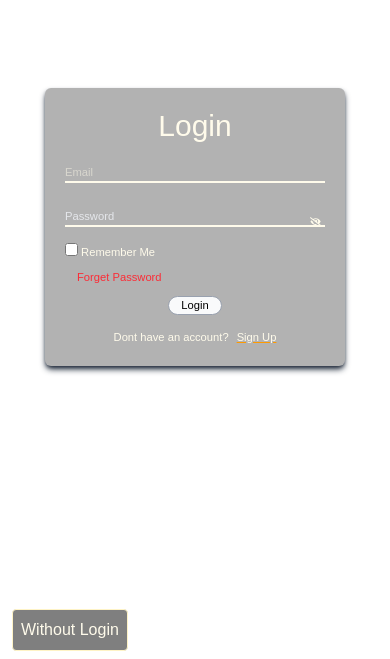
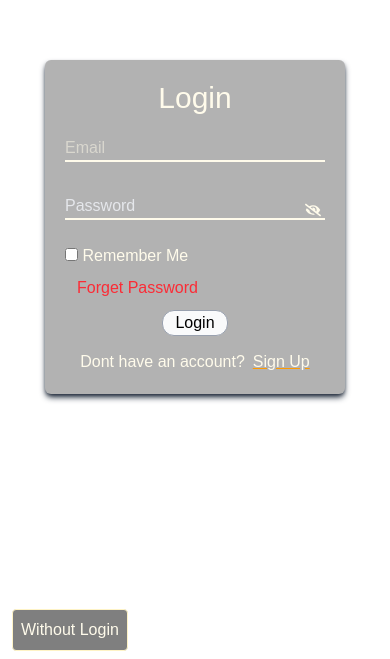
Before and after one commit to Sahil-late/Todo-Frontend, a React (Vite) app: page / in a window 390 px wide. Shown: the part 185-844 px from the top of the page. Built offline with nearby package versions, Linux system fonts and the light colour scheme; no server answers.

Commit message:
Remove font-size from form in media query
Removed font-size styling from form in media query.

```diff
--- a/src/App.css
+++ b/src/App.css
@@ -32,9 +32,6 @@ input[type="checkbox"] {
   .login-box,.signin-box{
     width: 300px !important;
   }
-  form{
-    font-size: 0.7em !important;
-  }
   ul>li{
   width: 20%;
   font-size: 0.7em;
```
